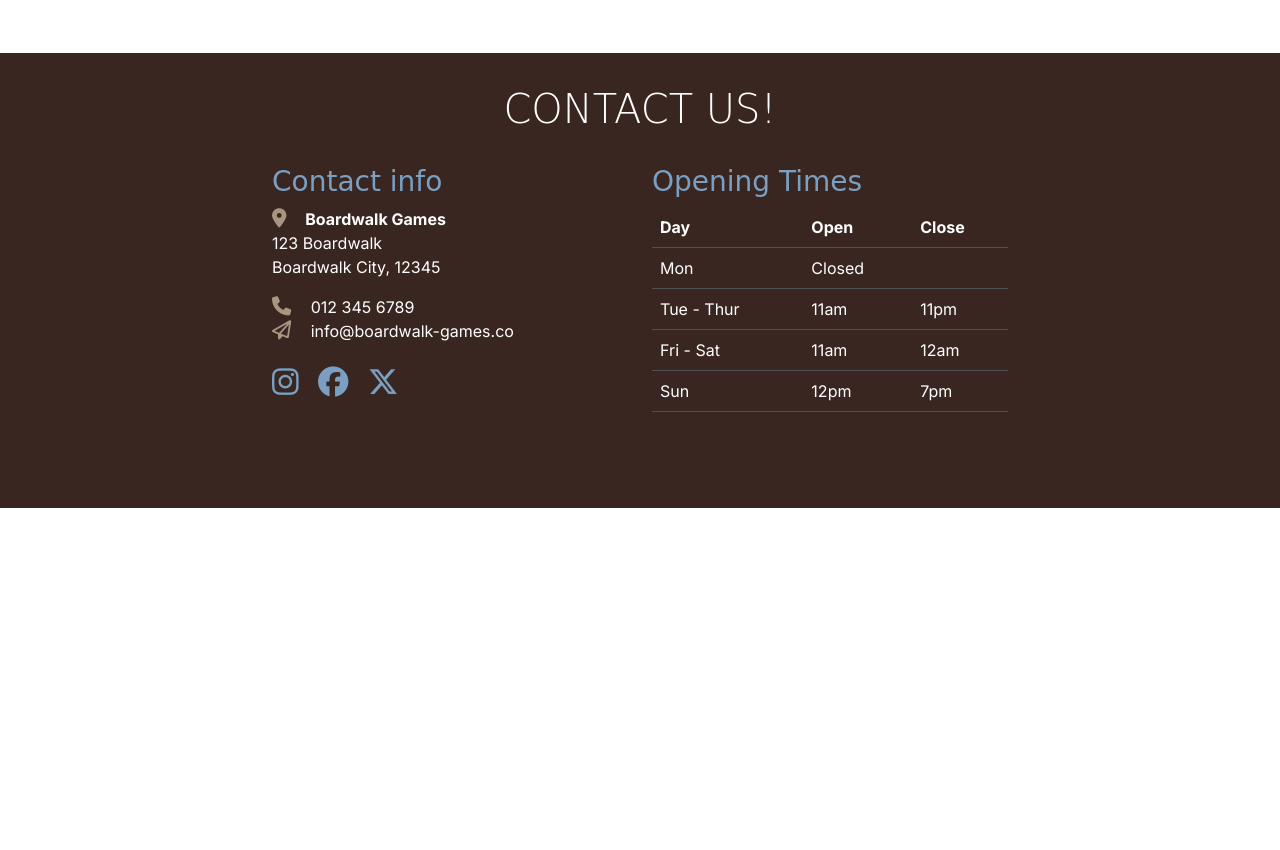
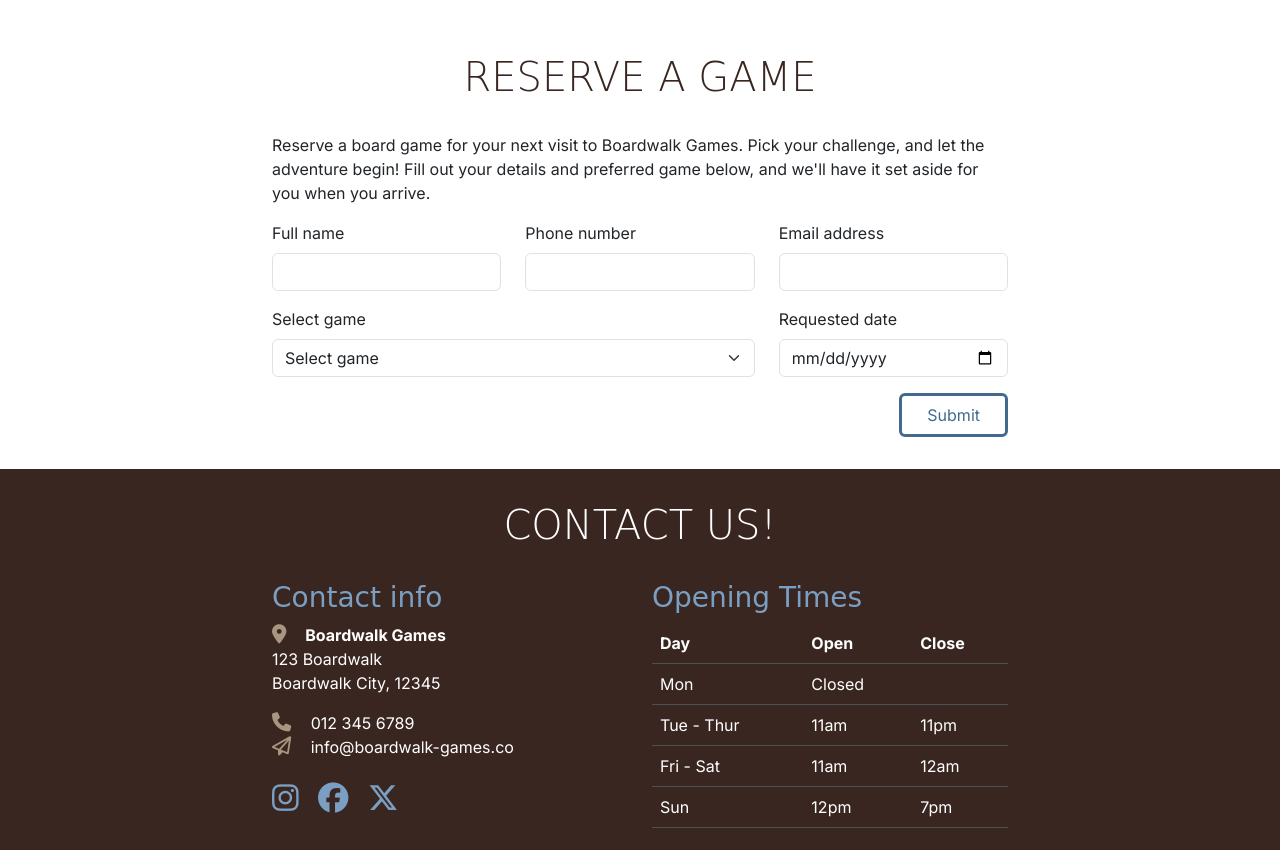
Before and after one commit to jordancrouch/boardwalk-games, a plain HTML site: page game-library.html in a window 1280 px wide. Shown: the part 1665-2515 px from the top of the page. Before the commit the page ends 2173 px from the top, so only its background shows below. Drawn offline with nearby package versions, Linux system fonts and the light colour scheme; a web font is replaced by a local one.

Commit message:
Add reserve section, update events section structure and styles

```diff
--- a/assets/css/style.css
+++ b/assets/css/style.css
@@ -81,16 +81,10 @@ h2 {
 }
 
 /* Events */
-#events p span {
+#events .discount-text {
     background-color: var(--highlight-color);
     color: white;
-    font-weight: bold;
     padding: 4px 12px;
-    display: block;
-}
-
-#events .custom-button-outline {
-    display: inline-block;
 }
 
 /* Services */
@@ -166,11 +160,6 @@ h2 {
     #services .card-body {
         min-height: 191px;
     }
-
-    /* Make events boxed text auto-width */
-    #events p span {
-        display: inline-block;
-    }
 }
 
 /* Large devices (small laptops, 992px and up) */
--- a/game-library.html
+++ b/game-library.html
@@ -228,6 +228,53 @@
                 </div>
             </div>
         </section>
+        <!-- Reserve a game -->
+        <section id="reserve" class="container section">
+            <div class="row justify-content-center">
+                <div class="col-12 col-md-8">
+                    <h2 class="display-6 text-center">Reserve a game</h2>
+                    <p>Reserve a board game for your next visit to Boardwalk Games. Pick your challenge, and let the
+                        adventure begin! Fill out your details and preferred game below, and we'll have it set aside for
+                        you when you arrive.</p>
+                    <form action="success.html" method="GET">
+                        <div class="row">
+                            <div class="col-12 col-xl-4 mb-3">
+                                <label for="name" class="form-label">Full name</label>
+                                <input class="form-control" id="name" name="name" type="text" required>
+                            </div>
+                            <div class="col-12 col-xl-4 mb-3">
+                                <label for="phone" class="form-label">Phone number</label>
+                                <input class="form-control" id="phone" name="phone" type="number" required>
+                            </div>
+                            <div class="col-12 col-xl-4 mb-3">
+                                <label for="email" class="form-label">Email address</label>
+                                <input class="form-control" id="email" name="email" type="email" required>
+                            </div>
+                            <div class="col-12 col-xl-8 mb-3">
+                                <label for="game-selection" class="form-label">Select game</label>
+                                <select id="game-selection" class="form-select" name="game-selection" required>
+                                    <option value="" selected>Select game</option>
+                                    <option value="galaxy-pioneers">Galaxy Pioneers</option>
+                                    <option value="mystic-woods">Mystic Woods</option>
+                                    <option value="captains-gambit">Captain's Gambit</option>
+                                    <option value="critter-quest">Critter Quest</option>
+                                    <option value="setters-of-catan">Setters of Catan</option>
+                                    <option value="monopoly">Monopoly</option>
+                                    <option value="exploding-kittens">Exploding Kittens</option>
+                                    <option value="cluedo">Cluedo</option>
+                                </select>
+                            </div>
+                            <div class="col-12 col-lg-4 mb-3">
+                                <label for="date" class="form-label">Requested date</label>
+                                <input type="date" class="form-control" id="date" name="date">
+                            </div>
+                        </div>
+
+                        <button type="submit" class="btn custom-button-outline float-end">Submit</button>
+                    </form>
+                </div>
+            </div>
+        </section>
     </main>
 
     <!-- Footer / contact section -->
```
Also changed, not shown: index.html (+14 -3 lines).
